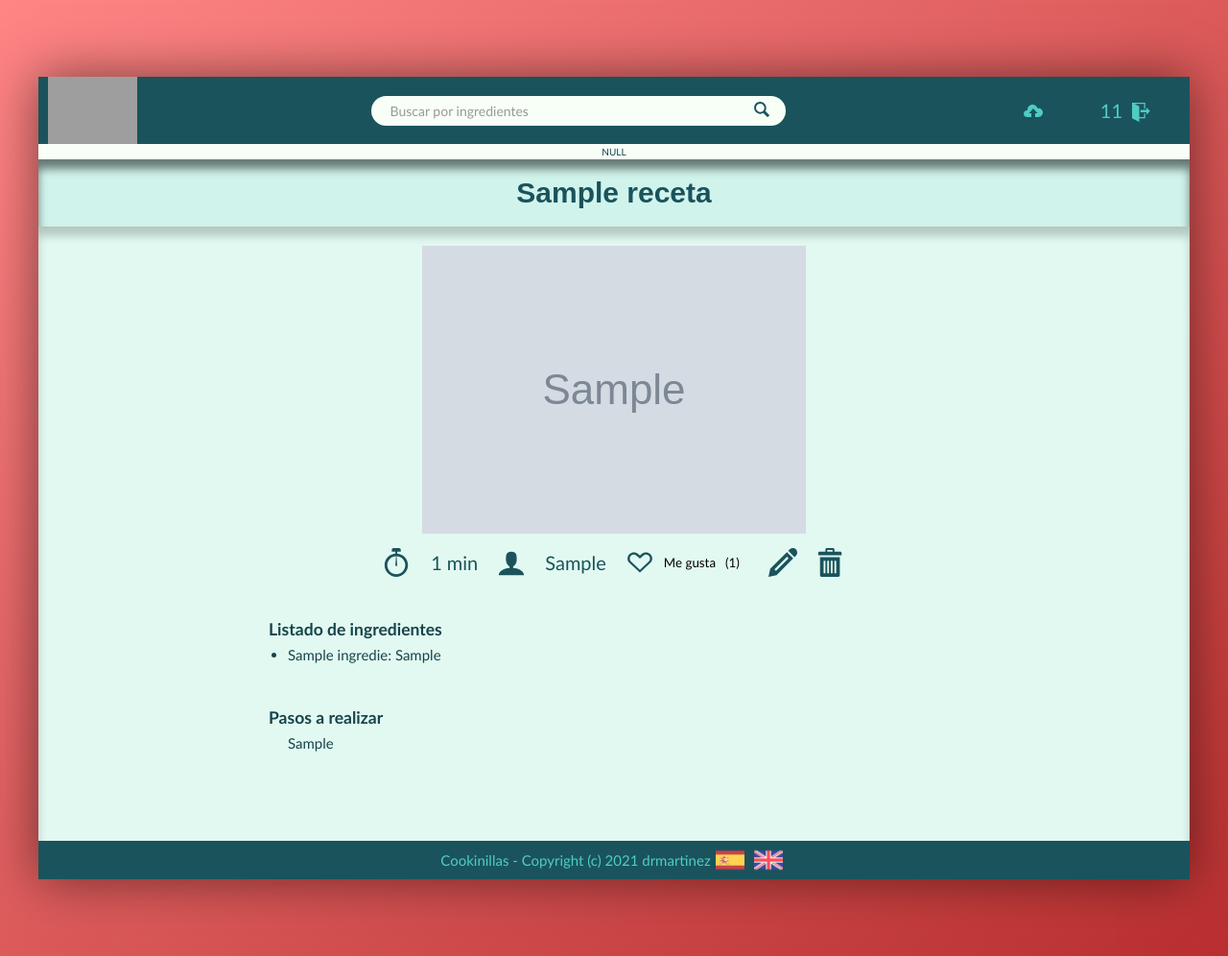
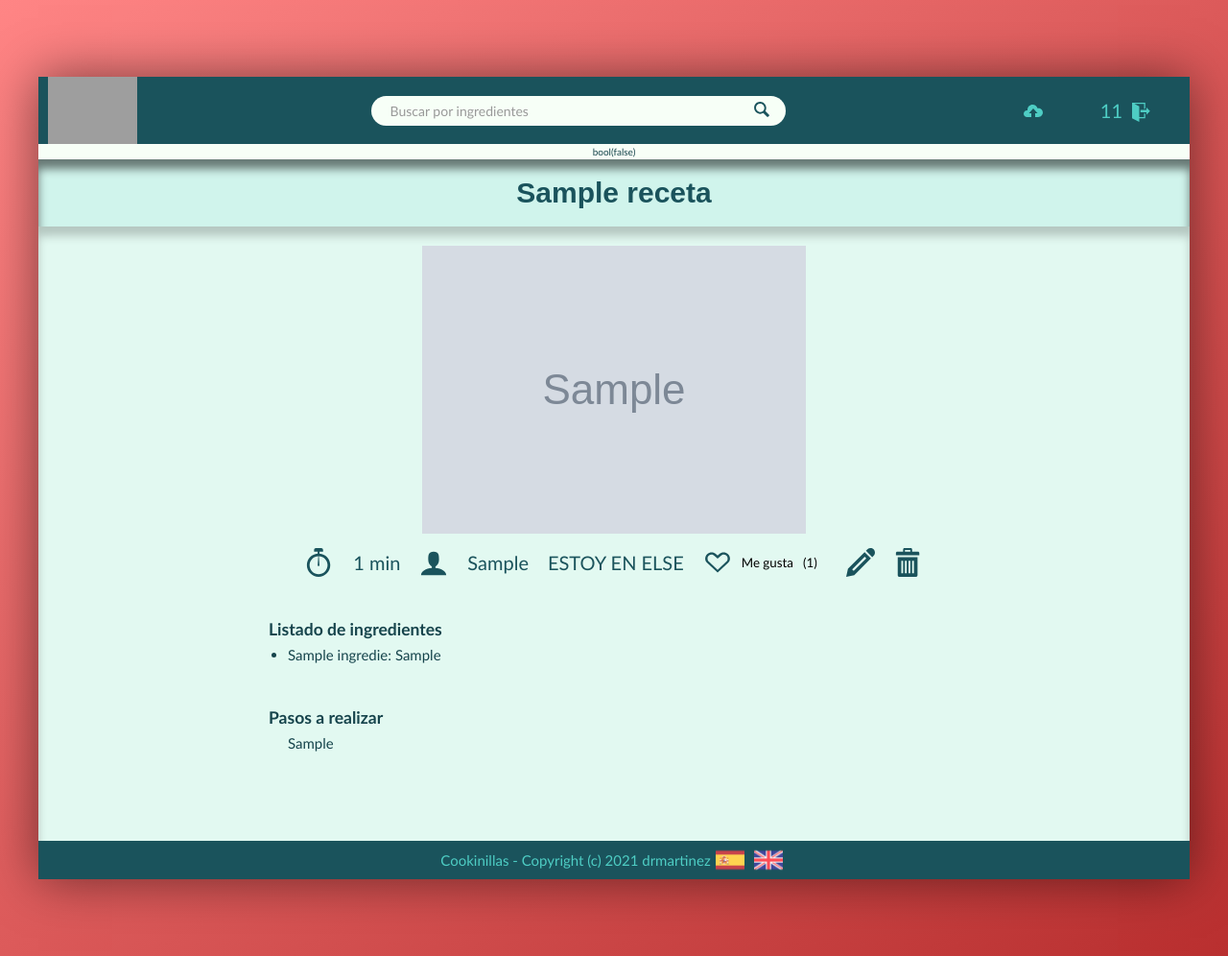
Before and after one commit to davidroma27/Cookinillas, a PHP site: page /index.php?controller=recipes&action=view&id=1 in a window 1280 px wide. Shown: the whole page at 96% size. Run offline with PHP 8.4, Linux system fonts and the light colour scheme; the visitor is signed in with stand-in values (Sample User, id 1); tables that the repository leaves empty hold one stand-in row (values such as "Sample post"); grey boxes marked "Sample" are stand-in pictures; data that the repository does not hold is empty; grey boxes are pictures that could not be loaded.

Commit message:
errors in recipes crud, like working but not dislike

```diff
--- a/controller/RecipesController.php
+++ b/controller/RecipesController.php
@@ -26,11 +26,13 @@
          * @var RecipeMapper
          */
         private $recipeMapper;
+        private $likeMapper;
 
         public function __construct() {
             parent::__construct();
 
             $this->recipeMapper = new RecipeMapper();
+            $this->likeMapper = new LikeMapper();
         }
 
         /**
@@ -70,6 +72,11 @@
 
             // put the recipe object to the view
             $this->view->setVariable("recipe", $recipe);
+
+            if (isset($this->currentUser)) {
+                $isLike = $this->likeMapper->isLike($_SESSION["currentuser"], $_GET["id"]);
+                $this->view->setVariable("isLike", $isLike);
+            }
 
             // render the view (/view/recipes/view.php)
             $this->view->render("recipes", "view");
@@ -145,7 +152,7 @@
                     // perform the redirection. More or less:
                     // header("Location: index.php?controller=recipes&action=index")
                     // die();
-                    $this->view->redirect("recipes", "index");
+                    $this->view->redirect("home", "index");
 
                 }catch(ValidationException $ex) {
                     // Get the errors array inside the exepction...
@@ -243,8 +250,6 @@
                 $recipe->setQuant($_POST["quant"]);
                 $recipe->setSteps($_POST["steps"]);
 
-                var_dump($recipe);
-
                 try {
                     // validate Recipe object
                     $recipe->checkIsValidForUpdate(); // if it fails, ValidationException
@@ -312,7 +317,6 @@
             $recipeid = $_REQUEST["id"];
             $recipe = $this->recipeMapper->findById($recipeid);
 
-            var_dump($recipe);
             // Does the post exist?
             if ($recipe == NULL) {
                 throw new Exception("no such post with id: ".$recipeid);
@@ -336,7 +340,7 @@
             // perform the redirection. More or less:
             // header("Location: index.php?controller=recipes&action=index")
             // die();
-            $this->view->redirect("recipes", "index");
+            $this->view->redirect("home", "index");
 
         }
 
--- a/cookinillas.sql
+++ b/cookinillas.sql
@@ -79,7 +79,7 @@
 CREATE TABLE IF NOT EXISTS `recetas` (
   `id_receta` int(3) NOT NULL AUTO_INCREMENT,
   `titulo` varchar(50) NOT NULL,
-  `imagen` varchar(128) NOT NULL,
+  `imagen` varchar(128),
   `tiempo` int(4) NOT NULL,
   `pasos` varchar(8192) NOT NULL,
   `alias` varchar(15) NOT NULL,
--- a/css/style.css
+++ b/css/style.css
@@ -467,6 +467,9 @@
     height: 5rem;
     width: 5rem;
     fill: var(--color-tertiary); }
+  .recipe__bar #like__form:hover, .recipe__bar #action_button:hover {
+    background-color: var(--color-tertiary-light);
+    color: var(--color-secondary); }
   .recipe__bar .fav__button {
     display: flex;
     flex-direction: row;
@@ -476,9 +479,6 @@
     border: none;
     cursor: pointer;
     padding-right: 1rem; }
-    .recipe__bar .fav__button:hover {
-      background-color: var(--color-tertiary-light);
-      color: var(--color-secondary); }
     .recipe__bar .fav__button:focus .fav__icon {
       fill: var(--color-primary-light);
       animation-name: in;
--- a/model/LikeMapper.php
+++ b/model/LikeMapper.php
@@ -30,7 +30,6 @@
     {
         $stmt = $this->db->prepare("SELECT id_receta FROM receta_fav WHERE alias=? and id_receta=?");
         $stmt->execute(array($alias, $receta));
-
         return $stmt->fetchColumn() > 0;
     }
 
--- a/model/Recipe.php
+++ b/model/Recipe.php
@@ -296,9 +296,6 @@
         if (strlen(trim($this->title)) == 0 ) {
             $errors["title"] = "title is mandatory";
         }
-        if ($this->img == NULL) {
-            $errors["img"] = "image is mandatory";
-        }
         if ($this->time == NULL ) {
             $errors["time"] = "time is mandatory";
         }
--- a/model/RecipeMapper.php
+++ b/model/RecipeMapper.php
@@ -183,9 +183,10 @@
         $recipeid = $this->db->lastInsertId();
 
         $stmt2->execute(array($recipe->getIngr()));
-        $stmt3->execute(array($recipeid, $recipe->getIngr(), $recipe->getQuant()));
+        $id_ingr = $this->db->lastInsertId();
+        $stmt3->execute(array($recipeid, $id_ingr, $recipe->getQuant()));
 
-        return $this->db->lastInsertId();
+        return $recipeid;
     }
 
     /**
@@ -202,7 +203,8 @@
 
         $stmt1->execute(array($recipe->getTitle(), $recipe->getImg(), $recipe->getTime(), $recipe->getSteps(), $recipe->getId()));
         $stmt2->execute(array($recipe->getIngr()));
-        $stmt3->execute(array($recipe->getIngr(), $recipe->getQuant(), $recipe->getId()));
+        $id_ingr = $this->db->lastInsertId();
+        $stmt3->execute(array($recipe->getId(), $id_ingr, $recipe->getQuant()));
 
     }
 
--- a/view/messages/messages_en.php
+++ b/view/messages/messages_en.php
@@ -22,6 +22,7 @@
         "Enviar" => "Send",
         "Buscar por ingredientes" => "Search by ingredients",
         "Me gusta" => "Like",
+        "No me gusta" => "Dislike",
         "Listado de ingredientes" => "List of ingredients",
         "Pasos a realizar" => "Steps to take",
         "Cantidad" => "Quantity",
--- a/view/recipes/view.php
+++ b/view/recipes/view.php
@@ -7,8 +7,8 @@
 $currentuser = $view->getVariable("currentusername");
 $errors = $view->getVariable("errors");
 $isLike = $view->getVariable("isLike");
+$view->setVariable("title", "View Recipe");
 var_dump($isLike);
-$view->setVariable("title", "View Recipe");
 ?>
 
 <div class="title-bar">
@@ -34,7 +34,8 @@
 
         <?php if (isset($currentuser)){
             if($isLike) { //SI TIENE LIKE MUESTRA CORAZON LLENO Y ACTION = DISLIKE?>
-                <form method="POST" action="index.php?controller=like&amp;action=dislike">
+                <p>ESTOY EN IS LIKE</p>
+                <form id="like__form" method="POST" action="index.php?controller=like&amp;action=dislike">
                     <input type="hidden" name="id" value="<?= $recipe->getId() ?>">
                     <button id="fav_button" class="fav__button" name="submit" type="submit">
                         <svg class="fav__icon">
@@ -44,9 +45,9 @@
                         <span class="fav__count">(<?= $recipe->getNLikes() ?>)</span>
                     </button>
                 </form>
-
-            <?php } else{ //SI NO TIENE LIKE MUESTRA CORAZON VACIO Y ACTION = DISLIKE?>
-                <form method="POST" action="index.php?controller=like&amp;action=like">
+            <?php } else{ //SI NO TIENE LIKE MUESTRA CORAZON VACIO Y ACTION = LIKE?>
+                <p>ESTOY EN ELSE</p>
+                <form id="like__form" method="POST" action="index.php?controller=like&amp;action=like">
                     <input type="hidden" name="id" value="<?= $recipe->getId() ?>">
                     <button id="fav_button" class="fav__button" name="submit" type="submit">
                         <svg class="fav__icon">
@@ -76,7 +77,7 @@
         <?php } else{ //SI NO ESTA LOGEADO MUESTRA ALERTA?>
             echo'<script type="text/javascript">
                 alert('<?= i18n("Debes iniciar sesión para hacer eso")?>');
-                window.location.href="view.php";
+                window.location.href="./index.php?controller=users&action=login";
             </script>'
         <?php } ?>
     </div>
--- a/view/sass/_components.scss
+++ b/view/sass/_components.scss
@@ -442,6 +442,12 @@
     fill: var(--color-tertiary);
   }
 
+  #like__form:hover, #action_button:hover{
+      background-color: var(--color-tertiary-light);
+      color: var(--color-secondary);
+
+  }
+
   .fav__button{
     display: flex;
     flex-direction: row;
@@ -452,10 +458,7 @@
     cursor: pointer;
     padding-right: 1rem;
 
-    &:hover{
-      background-color: var(--color-tertiary-light);
-      color: var(--color-secondary);
-    }
+
 
     &:focus{
       .fav__icon{
```
